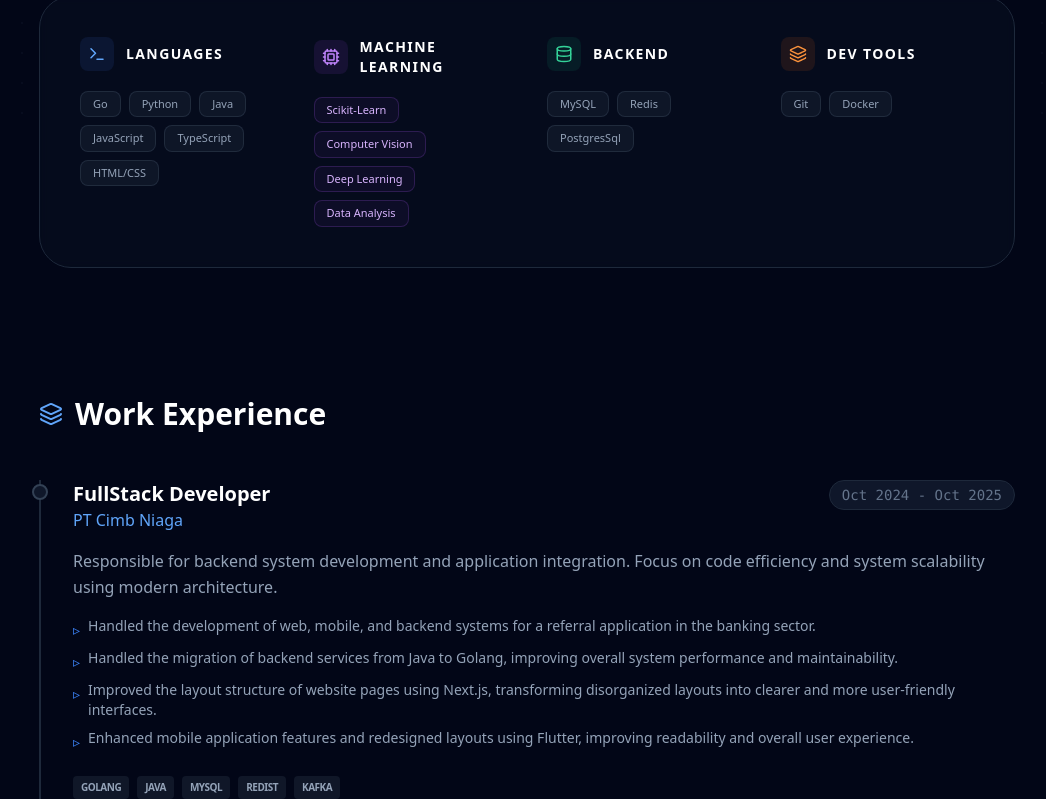
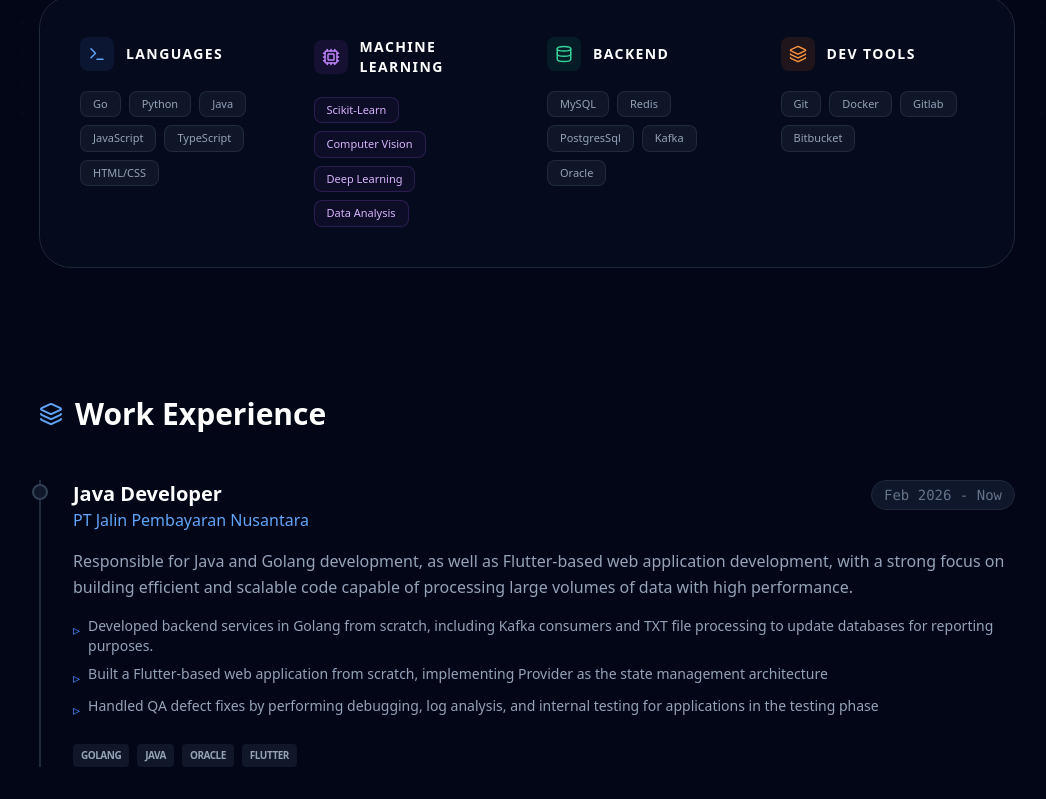
Before and after one commit to RIFFMBR20/my-portfolio-v2, a React (Create React App) app: page / in a window 1280 px wide. Shown: the part 682-1481 px from the top of the page, without its empty margins (113-1159 px from the left). Built offline with nearby package versions, Linux system fonts and the light colour scheme.

Commit message:
Update App.js

```diff
--- a/src/App.js
+++ b/src/App.js
@@ -168,7 +168,7 @@ const Portfolio = () => {
                                     <h3 className="text-sm font-bold text-white uppercase tracking-widest">Backend</h3>
                                 </div>
                                 <div className="flex flex-wrap gap-2">
-                                    {["MySQL", "Redis", "PostgresSql"].map((skill) => (
+                                    {["MySQL", "Redis", "PostgresSql", "Kafka", "Oracle"].map((skill) => (
                                         <span key={skill}
                                               className="px-3 py-1 bg-slate-800/40 border border-slate-700/50 rounded-lg text-[11px] font-medium text-slate-400 hover:text-emerald-400 transition-all cursor-default">
                                           {skill}
@@ -187,7 +187,7 @@ const Portfolio = () => {
                                         Tools</h3>
                                 </div>
                                 <div className="flex flex-wrap gap-2">
-                                    {["Git", "Docker"].map((skill) => (
+                                    {["Git", "Docker", "Gitlab", "Bitbucket"].map((skill) => (
                                         <span key={skill}
                                               className="px-3 py-1 bg-slate-800/40 border border-slate-700/50 rounded-lg text-[11px] font-medium text-slate-400 hover:text-orange-400 transition-all cursor-default">
                                       {skill}
@@ -207,6 +207,54 @@ const Portfolio = () => {
                     </h2>
 
                     <div className="space-y-12">
+                        {/* Experience 2 */}
+                        <div
+                            className="relative pl-8 border-l-2 border-slate-800 hover:border-blue-500 transition-colors group">
+                            {/* Dot Indicator */}
+                            <div
+                                className="absolute w-4 h-4 bg-slate-900 border-2 border-slate-700 group-hover:border-blue-400 rounded-full -left-[9px] top-1 transition-colors"></div>
+
+                            <div className="flex flex-col md:flex-row md:justify-between md:items-start mb-4">
+                                <div>
+                                    <h3 className="text-xl font-bold text-white group-hover:text-blue-400 transition-colors">Java Developer</h3>
+                                    <p className="text-blue-400 font-medium">PT Jalin Pembayaran Nusantara</p>
+                                </div>
+                                <span
+                                    className="text-sm font-mono text-slate-500 bg-slate-900 px-3 py-1 rounded-full border border-slate-800 mt-2 md:mt-0">
+                                  Feb 2026 - Now
+                                </span>
+                            </div>
+
+                            <p className="text-slate-400 mb-4 leading-relaxed">
+                                Responsible for Java and Golang development, as well as Flutter-based web application development, with a strong focus on building efficient and scalable code capable of processing large volumes of data with high performance.
+                            </p>
+
+                            <ul className="space-y-2 mb-6">
+                                <li className="flex items-start gap-2 text-sm text-slate-400">
+                                    <span className="text-blue-500 mt-1">▹</span>
+                                    Developed backend services in Golang from scratch, including Kafka consumers and TXT file processing to
+                                    update databases for reporting purposes.
+                                </li>
+                                <li className="flex items-start gap-2 text-sm text-slate-400">
+                                    <span className="text-blue-500 mt-1">▹</span>
+                                    Built a Flutter-based web application from scratch, implementing Provider as the state management architecture
+                                </li>
+                                <li className="flex items-start gap-2 text-sm text-slate-400">
+                                    <span className="text-blue-500 mt-1">▹</span>
+                                    Handled QA defect fixes by performing debugging, log analysis, and internal testing for applications in the
+                                    testing phase
+                                </li>
+                            </ul>
+
+                            <div className="flex flex-wrap gap-2">
+                                {["Golang", "Java", "Oracle", "Flutter"].map((tech) => (
+                                    <span key={tech}
+                                          className="text-[10px] font-bold px-2 py-1 bg-slate-800/50 text-slate-400 rounded uppercase tracking-tighter">
+                                    {tech}
+                                    </span>
+                                ))}
+                            </div>
+                        </div>
                         {/* Experience 1 */}
                         <div
                             className="relative pl-8 border-l-2 border-slate-800 hover:border-blue-500 transition-colors group">
```
